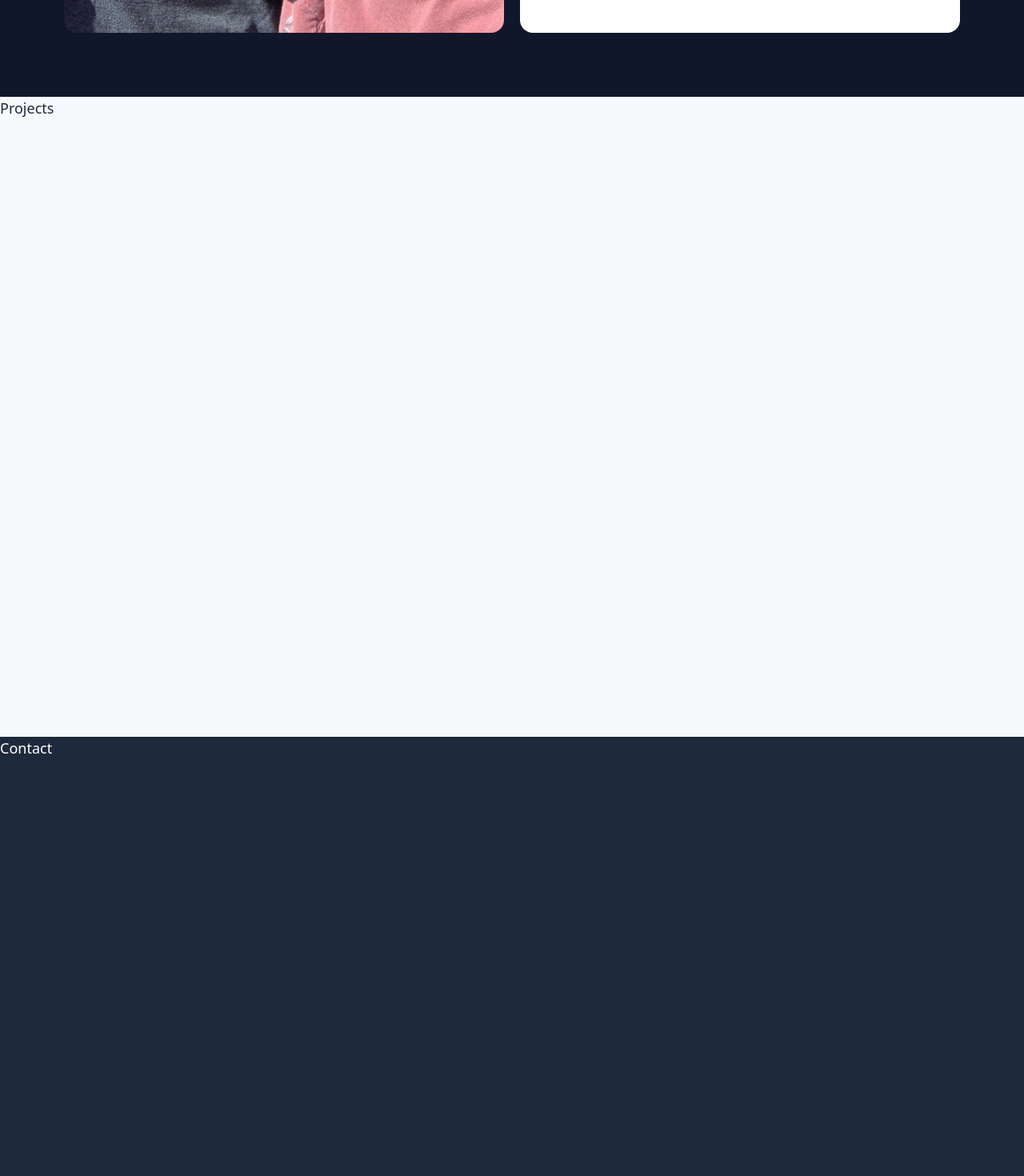
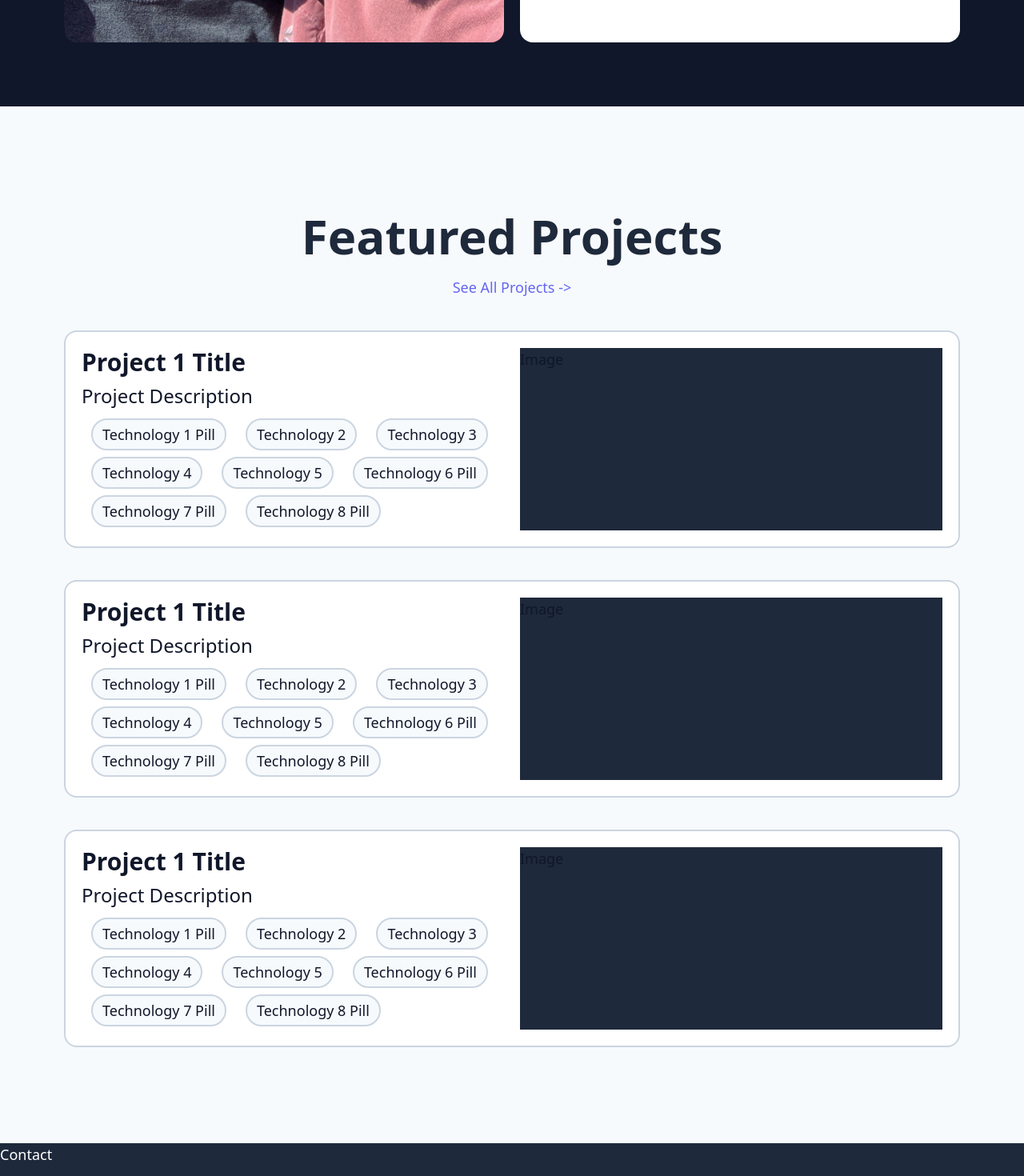
Before and after one commit to caleb765landis/Portfolio, a Next.js app: page / in a window 1280 px wide. Shown: the part 1860-3330 px from the top of the page at 80% size. Built offline with nearby package versions, Linux system fonts and the light colour scheme.

Commit message:
Started featured projects layout and cards

```diff
--- a/components/home/About.jsx
+++ b/components/home/About.jsx
@@ -8,7 +8,7 @@ export default function About() {
             <div id="about" className="min-h-screen md:p-20 p-10 flex flex-wrap justify-center">
                 {/* Introduction Section */}
                 <div className="content-center flex flex-col justify-center">
-                    <div className="flex justify-center text-5xl md:p-0 md:pb-10 pb-10"><h1>About Me</h1></div>
+                    <div className="flex justify-center text-6xl font-semibold md:pb-10 pb-10"><h1>About Me</h1></div>
                     <div className="flex justify-center md:text-center text-xl pb-10">
                         <p>
                             Lorem ipsum dolor sit amet, consectetur adipiscing elit, sed do eiusmod tempor incididunt ut labore et dolore magna aliqua. Ut enim ad minim veniam, quis nostrud exercitation ullamco laboris nisi ut aliquip ex ea commodo consequat. Duis aute irure dolor in reprehenderit in voluptate velit esse cillum dolore eu fugiat nulla pariatur. Excepteur sint occaecat cupidatat non proident, sunt in culpa qui officia deserunt mollit anim id est laborum.
@@ -32,13 +32,13 @@ export default function About() {
 
                         {/* Skills Cards */}
                         <div className="card">
-                            <h1 className="text-4xl pb-4">Soft Skills</h1>
+                            <h1 className="text-4xl font-semibold pb-4">Soft Skills</h1>
                             <p>
                                 Lorem ipsum dolor sit amet, consectetur adipiscing elit, sed do eiusmod tempor incididunt ut labore et dolore magna aliqua. Ut enim ad minim veniam, quis nostrud exercitation ullamco laboris nisi ut aliquip ex ea commodo consequat. Duis aute irure dolor in reprehenderit in voluptate velit esse cillum dolore eu fugiat nulla pariatur. Excepteur sint occaecat cupidatat non proident, sunt in culpa qui officia deserunt mollit anim id est laborum.
                             </p>
                         </div>
                         <div className="card">
-                            <h1 className="text-4xl pb-4">Hard Skills</h1>
+                            <h1 className="text-4xl font-semibold pb-4">Hard Skills</h1>
                             <p>
                                 Lorem ipsum dolor sit amet, consectetur adipiscing elit, sed do eiusmod tempor incididunt ut labore et dolore magna aliqua. Ut enim ad minim veniam, quis nostrud exercitation ullamco laboris nisi ut aliquip ex ea commodo consequat. Duis aute irure dolor in reprehenderit in voluptate velit esse cillum dolore eu fugiat nulla pariatur. Excepteur sint occaecat cupidatat non proident, sunt in culpa qui officia deserunt mollit anim id est laborum.
                             </p>
--- a/components/home/Projects.jsx
+++ b/components/home/Projects.jsx
@@ -1,9 +1,77 @@
+import Link from "next/link"
+
 export default function Projects() {
     return (
         <>
-        <div id="projects" className="h-screen bg-secondary text-accent">
-            <h1>Projects</h1>
-        </div>
+            {/* Featured Projects Section */}
+            <div id="projects" className="min-h-screen bg-secondary text-accent md:p-20 p-10 flex flex-wrap flex-col items-center">
+                {/* Heading Section */}
+                <div className="flex flex-col text-center pb-10">
+                    <div className="text-6xl font-semibold mt-8 p-5"><h1>Featured Projects</h1></div>
+                    <div><Link href="../../projects/" className="text-accentSecondary hover:text-accent">See All Projects -&gt;</Link></div>
+                </div>
+
+                {/* Project Cards */}
+                <div className="md:grid-cols-2 gap-5 card border-slate-300 border-2 flex w-full min-h-fit mb-10">
+                    <div className="flex flex-col basis-1/2">
+                        <h1 className="pb-2 text-3xl font-semibold">Project 1 Title</h1>
+                        <h2 className="pb-2 text-2xl">Project Description</h2>
+                        <div className="flex flex-wrap">
+                            <div className="bg-secondary border-slate-300 border-2 rounded-full flex place-content-center mx-3 my-1 px-3 py-1">Technology 1 Pill</div>
+                            <div className="bg-secondary border-slate-300 border-2 rounded-full flex place-content-center mx-3 my-1 px-3 py-1">Technology 2 </div>
+                            <div className="bg-secondary border-slate-300 border-2 rounded-full flex place-content-center mx-3 my-1 px-3 py-1">Technology 3 </div>
+                            <div className="bg-secondary border-slate-300 border-2 rounded-full flex place-content-center mx-3 my-1 px-3 py-1">Technology 4 </div>
+                            <div className="bg-secondary border-slate-300 border-2 rounded-full flex place-content-center mx-3 my-1 px-3 py-1">Technology 5 </div>
+                            <div className="bg-secondary border-slate-300 border-2 rounded-full flex place-content-center mx-3 my-1 px-3 py-1">Technology 6 Pill</div>
+                            <div className="bg-secondary border-slate-300 border-2 rounded-full flex place-content-center mx-3 my-1 px-3 py-1">Technology 7 Pill</div>
+                            <div className="bg-secondary border-slate-300 border-2 rounded-full flex place-content-center mx-3 my-1 px-3 py-1">Technology 8 Pill</div>
+                        </div>
+                    </div>
+                    <div className="bg-accent flex grow basis-1/2">
+                        Image
+                    </div>
+                </div>
+
+                <div className="md:grid-cols-2 gap-5 card border-slate-300 border-2 flex w-full min-h-fit mb-10">
+                    <div className="flex flex-col basis-1/2">
+                        <h1 className="pb-2 text-3xl font-semibold">Project 1 Title</h1>
+                        <h2 className="pb-2 text-2xl">Project Description</h2>
+                        <div className="flex flex-wrap">
+                            <div className="bg-secondary border-slate-300 border-2 rounded-full flex place-content-center mx-3 my-1 px-3 py-1">Technology 1 Pill</div>
+                            <div className="bg-secondary border-slate-300 border-2 rounded-full flex place-content-center mx-3 my-1 px-3 py-1">Technology 2 </div>
+                            <div className="bg-secondary border-slate-300 border-2 rounded-full flex place-content-center mx-3 my-1 px-3 py-1">Technology 3 </div>
+                            <div className="bg-secondary border-slate-300 border-2 rounded-full flex place-content-center mx-3 my-1 px-3 py-1">Technology 4 </div>
+                            <div className="bg-secondary border-slate-300 border-2 rounded-full flex place-content-center mx-3 my-1 px-3 py-1">Technology 5 </div>
+                            <div className="bg-secondary border-slate-300 border-2 rounded-full flex place-content-center mx-3 my-1 px-3 py-1">Technology 6 Pill</div>
+                            <div className="bg-secondary border-slate-300 border-2 rounded-full flex place-content-center mx-3 my-1 px-3 py-1">Technology 7 Pill</div>
+                            <div className="bg-secondary border-slate-300 border-2 rounded-full flex place-content-center mx-3 my-1 px-3 py-1">Technology 8 Pill</div>
+                        </div>
+                    </div>
+                    <div className="bg-accent flex grow basis-1/2">
+                        Image
+                    </div>
+                </div>
+
+                <div className="md:grid-cols-2 gap-5 card border-slate-300 border-2 flex w-full min-h-fit mb-10">
+                    <div className="flex flex-col basis-1/2">
+                        <h1 className="pb-2 text-3xl font-semibold">Project 1 Title</h1>
+                        <h2 className="pb-2 text-2xl">Project Description</h2>
+                        <div className="flex flex-wrap">
+                            <div className="bg-secondary border-slate-300 border-2 rounded-full flex place-content-center mx-3 my-1 px-3 py-1">Technology 1 Pill</div>
+                            <div className="bg-secondary border-slate-300 border-2 rounded-full flex place-content-center mx-3 my-1 px-3 py-1">Technology 2 </div>
+                            <div className="bg-secondary border-slate-300 border-2 rounded-full flex place-content-center mx-3 my-1 px-3 py-1">Technology 3 </div>
+                            <div className="bg-secondary border-slate-300 border-2 rounded-full flex place-content-center mx-3 my-1 px-3 py-1">Technology 4 </div>
+                            <div className="bg-secondary border-slate-300 border-2 rounded-full flex place-content-center mx-3 my-1 px-3 py-1">Technology 5 </div>
+                            <div className="bg-secondary border-slate-300 border-2 rounded-full flex place-content-center mx-3 my-1 px-3 py-1">Technology 6 Pill</div>
+                            <div className="bg-secondary border-slate-300 border-2 rounded-full flex place-content-center mx-3 my-1 px-3 py-1">Technology 7 Pill</div>
+                            <div className="bg-secondary border-slate-300 border-2 rounded-full flex place-content-center mx-3 my-1 px-3 py-1">Technology 8 Pill</div>
+                        </div>
+                    </div>
+                    <div className="bg-accent flex grow basis-1/2">
+                        Image
+                    </div>
+                </div>
+            </div>
         </>
     );
 }
```
